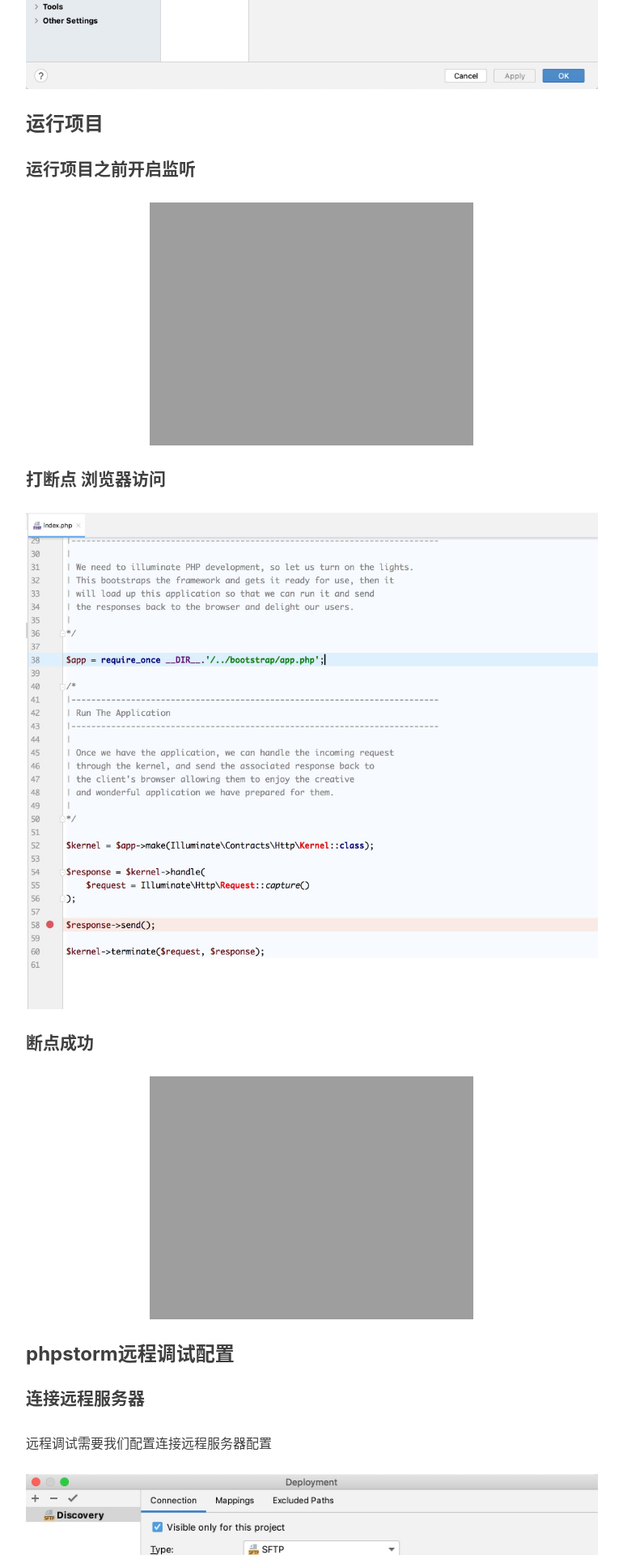
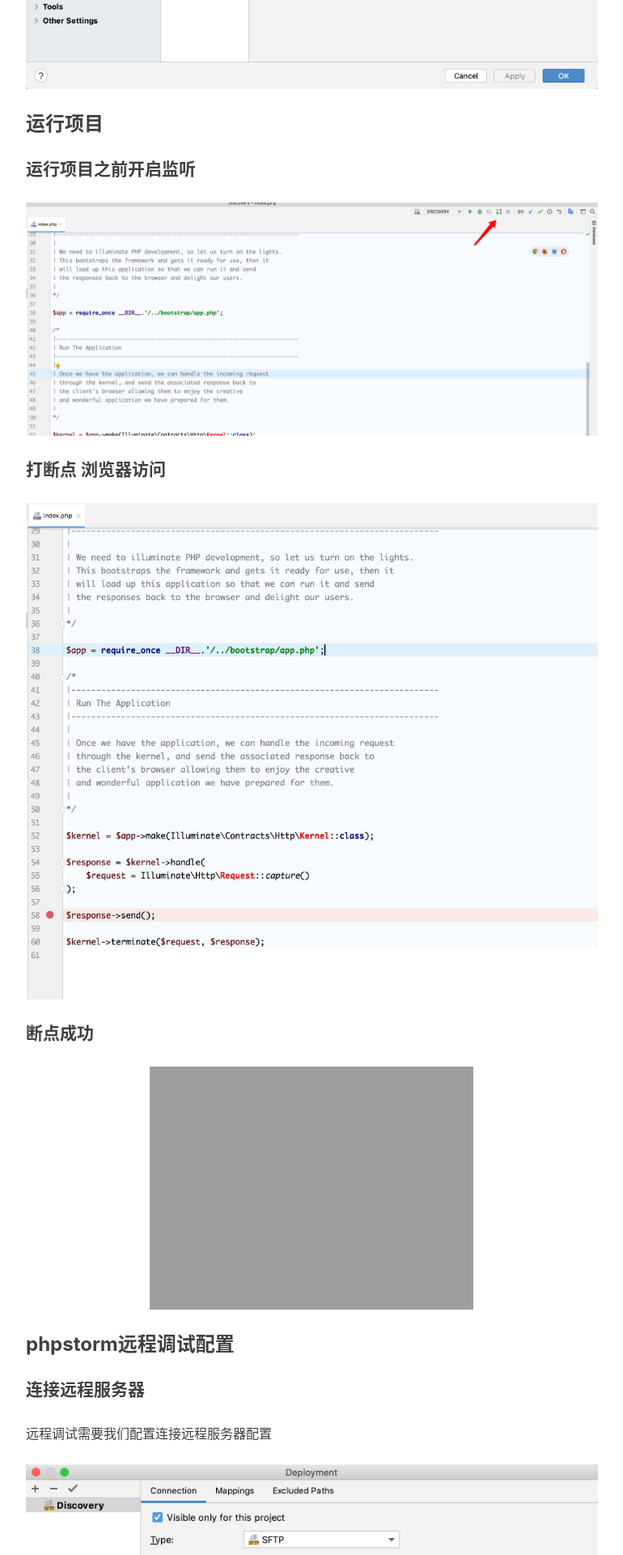
Before and after one commit to feimoc/feimoc.github.io, a Jekyll site: the page built from _posts/2021-4-21-PhpStorm+Xdebug3.md, in a window 1280 px wide. Shown: the part 3803-5723 px from the top of the page at 81% size, without its empty margins (233-1003 px from the left). Built offline with Jekyll 4.4.1, drawn with Linux system fonts in a browser that asks for light colours; nearby versions of some CDN libraries; comment, search, counter and statistics services are not loaded.

Commit message:
add xdebug3

```diff
--- a/_posts/2021-4-21-PhpStorm+Xdebug3.md
+++ b/_posts/2021-4-21-PhpStorm+Xdebug3.md
@@ -53,7 +53,7 @@ xdebug.var_display_max_data  = 2048
 ![](http://www.feimoc.com/img/xdebug3/xdebug3.png)
 ### 运行项目
 #### 运行项目之前开启监听
-![](http://www.feimoc.com/img/xdebug3/xdebug044.png)
+![](http://www.feimoc.com/img/xdebug3/xdebug04.png)
 #### 打断点 浏览器访问
 ![](http://www.feimoc.com/img/xdebug3/xdebug05.png)
 #### 断点成功
```
